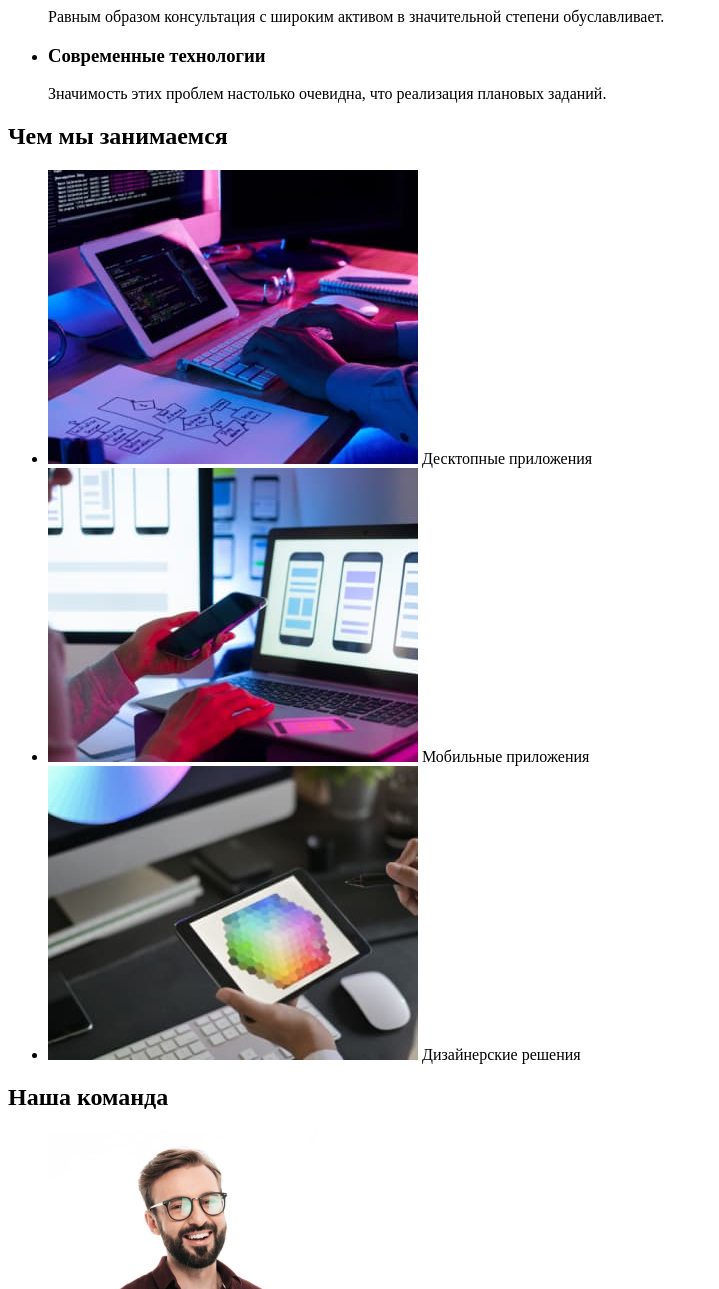
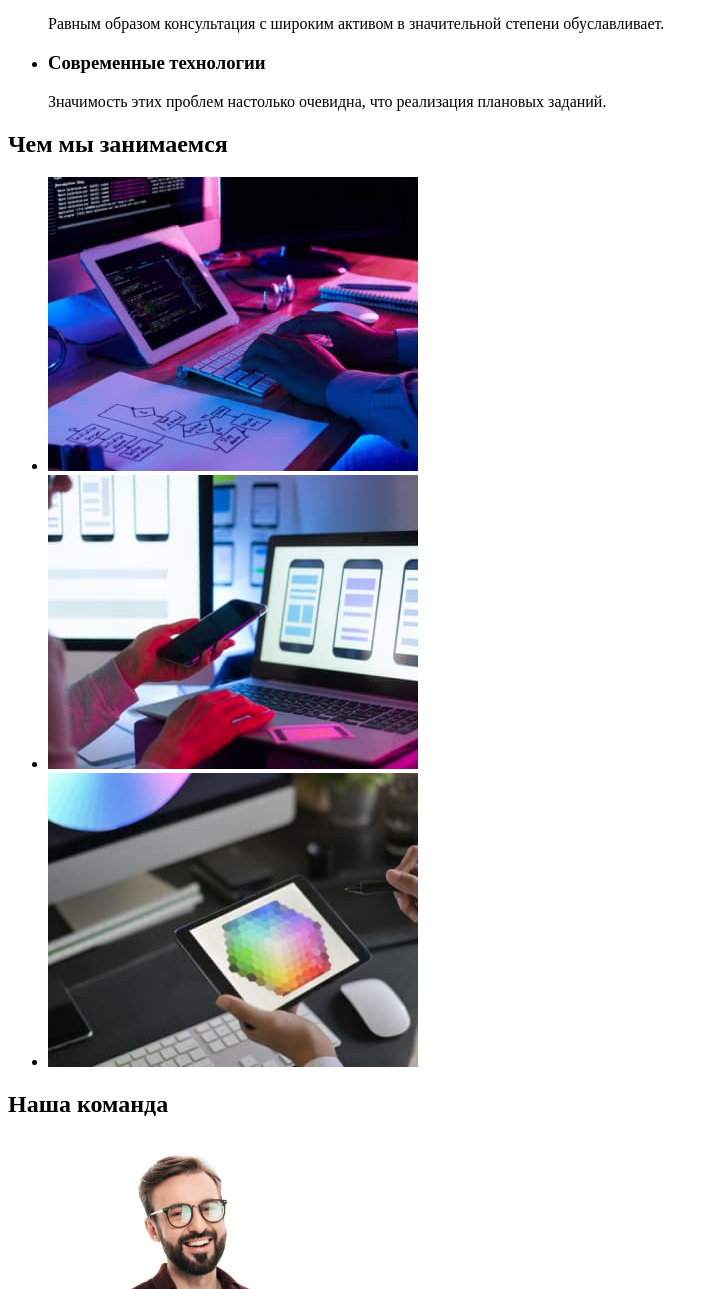
Before and after one commit to Yuriy-Nasiko/goit-markup-hw-01, a plain HTML site: page index.html in a window 1280 px wide. Shown: the part 510-1799 px from the top of the page, without its empty margins (0-719 px from the left). Drawn offline with Linux system fonts and the light colour scheme.

Commit message:
исправление ошибок

```diff
--- a/index.html
+++ b/index.html
@@ -39,7 +39,7 @@
 
         <!-- Особенности -->
         <section>
-            <h3>Особенности</h3> <!-- Потом скрыть, введен для семантики -->
+            <h2>Особенности</h2> <!-- Потом скрыть, введен для семантики -->
             <ul>
                 <li>
                     <h3>Внимание к деталям</h3>
@@ -64,18 +64,9 @@
         <section>
             <h2>Чем мы занимаемся</h2>
             <ul>
-                <li>
-                    <img src="./image/doing/desctop.jpg" alt="Десктопные приложения" width="370" height="294">
-                    Десктопные приложения
-                </li>
-                <li>
-                    <img src="./image/doing/mobile.jpg" alt="Мобильные приложения" width="370" height="294">
-                    Мобильные приложения
-                </li>
-                <li>
-                    <img src="./image/doing/disaine.jpg" alt="Дизайнерские решения" width="370" height="294">
-                Дизайнерские решения
-                </li>
+                <li><img src="./image/doing/desctop.jpg" alt="Десктопные приложения" width="370" height="294"></li>
+                <li><img src="./image/doing/mobile.jpg" alt="Мобильные приложения" width="370" height="294"></li>
+                <li><img src="./image/doing/disaine.jpg" alt="Дизайнерские решения" width="370" height="294"></li>
             </ul>
         </section>
 
```
